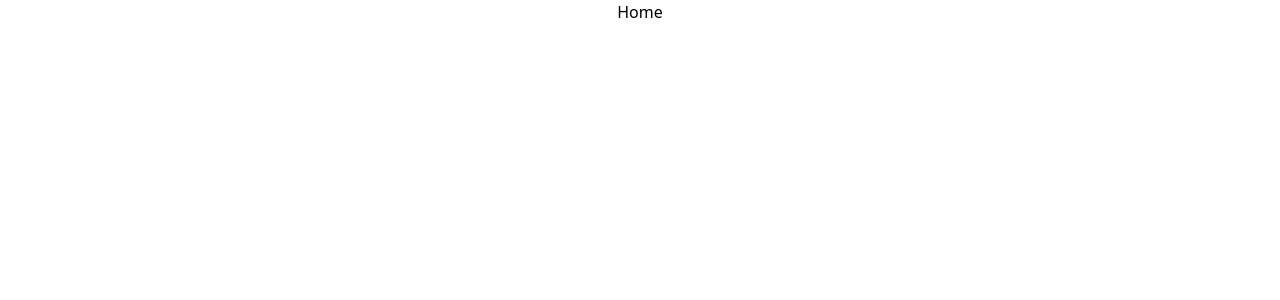
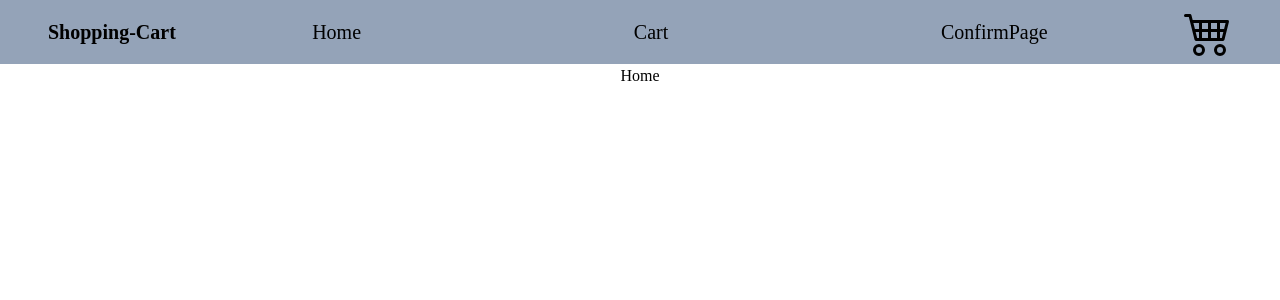
Before and after one commit to sagargohel96/shopping-cart, a React (Create React App) app: page / in a window 1280 px wide. Shown: the top 300 px of the page. Built offline with nearby package versions, Linux system fonts and the light colour scheme.

Commit message:
navbar : navbar set up

```diff
--- a/package.json
+++ b/package.json
@@ -12,6 +12,7 @@
     "@types/react-dom": "^18.0.9",
     "react": "^18.2.0",
     "react-dom": "^18.2.0",
+    "react-icons": "^4.6.0",
     "react-router": "^6.4.3",
     "react-router-dom": "^6.4.3",
     "react-scripts": "5.0.1",
@@ -43,6 +44,8 @@
     ]
   },
   "devDependencies": {
+    "autoprefixer": "^10.4.13",
+    "postcss": "^8.4.19",
     "tailwindcss": "^3.2.4"
   }
 }
--- /dev/null
+++ b/postcss.config.js
@@ -0,0 +1,6 @@
+module.exports = {
+  plugins: {
+    tailwindcss: {},
+    autoprefixer: {},
+  },
+}
--- a/src/App.tsx
+++ b/src/App.tsx
@@ -1,11 +1,13 @@
 import "./App.css";
 import Navbar from "./components/Navbar";
 import "./index.css";
+import Routing from "./routing/Routing";
 
 function App() {
   return (
     <div className="App">
       <Navbar />
+      <Routing />
     </div>
   );
 }
--- a/src/components/Navbar.tsx
+++ b/src/components/Navbar.tsx
@@ -1,10 +1,38 @@
-import React from "react";
-import Routing from "../routing/Routing";
-
+import { Link } from "react-router-dom";
+import { Cart, ConfirmPage, Home } from "../module";
+import { BsCart4 } from "react-icons/bs";
+import "../index.css";
 const Navbar = () => {
   return (
-    <div>
-      <Routing />
+    <div className=" p-2  flex flex-row justify-between bg-slate-400 items-center p-1">
+      <div className="flex logo items-center ml-10 font-black text-xl">
+        Shopping-Cart
+      </div>
+      <div className=" flex-1 items-center text-xl">
+        <ul
+          className="flex justify-around
+      "
+        >
+          <li className="flex ">
+            <Link to="/">
+              <Home />
+            </Link>
+          </li>
+          <li className="flex">
+            <Link to="/cart">
+              <Cart />
+            </Link>
+          </li>
+          <li className="flex">
+            <Link to="/confirmpage">
+              <ConfirmPage />
+            </Link>
+          </li>
+        </ul>
+      </div>
+      <div className="flex items-center">
+        <BsCart4 className="svgsize mr-10" />
+      </div>
     </div>
   );
 };
--- a/src/index.css
+++ b/src/index.css
@@ -1,10 +1,12 @@
 @tailwind base;
 @tailwind components;
 @tailwind utilities;
+@import url("https://fonts.googleapis.com/css2?family=Playfair+Display&display=swap");
 body {
   margin: 0;
   height: 100vh;
   width: 100vw;
+  font-family: "Playfair Display", serif;
 }
 .svgsize {
   height: 3rem;
--- a/tailwind.config.js
+++ b/tailwind.config.js
@@ -1,6 +1,8 @@
 /** @type {import('tailwindcss').Config} */
 module.exports = {
-  content: ["./src/**/*.{html,js}"],
+  content: [
+    "./src/**/*.{js,jsx,ts,tsx}",
+  ],
   theme: {
     extend: {},
   },
```
Also changed, not shown: 1 other file (tests, documents, lock files or other folders).
